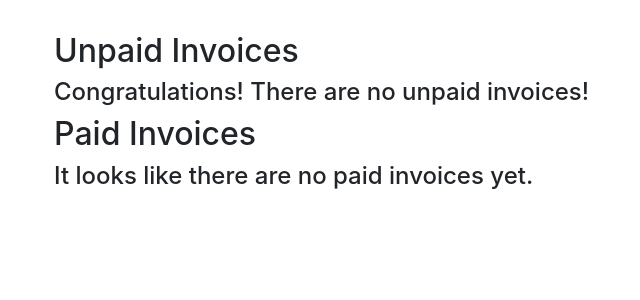
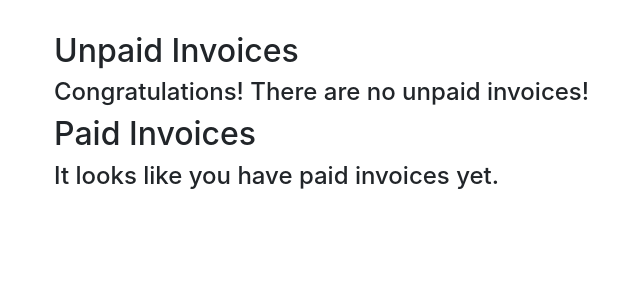
Before and after one commit to tmscer/arapay, a Django app: page /p/ in a window 1280 px wide. Shown: the part 42-342 px from the top of the page, without its empty margins (31-671 px from the left). Run offline with Django 3.2, Linux system fonts and the light colour scheme; the visitor is signed in with stand-in values (Sample User, id 1); parts of the project's set-up code (start-up, migrations or seed data) failed here and were passed over; some libraries are stand-ins or nearby versions.

Commit message:
removed an import + ui msg

```diff
--- a/arapay/payments/templates/payments/invoices.html
+++ b/arapay/payments/templates/payments/invoices.html
@@ -116,7 +116,7 @@
             {% endfor %}
         </table>
         {% else %}
-        <h4>It looks like there are no paid invoices yet.</h4>
+        <h4>It looks like you have paid invoices yet.</h4>
         {% endif %}
     </section>
 
--- a/arapay/payments/views.py
+++ b/arapay/payments/views.py
@@ -1,4 +1,3 @@
-from django.db.models import F
 from django.shortcuts import render
 from rest_framework import viewsets
 
```
